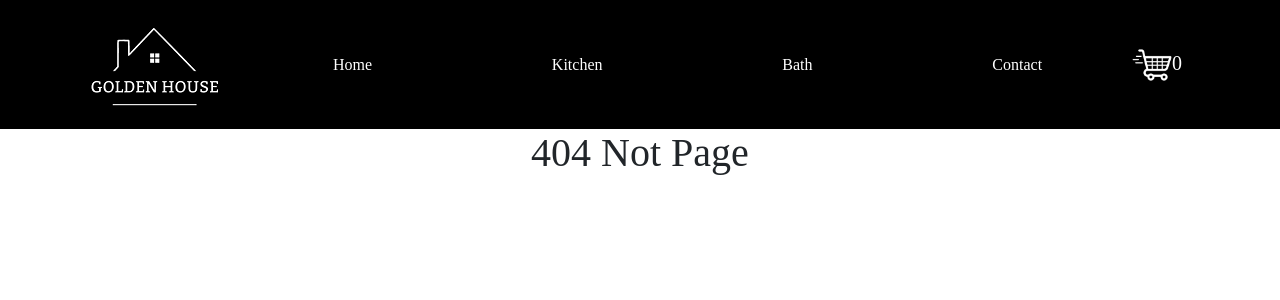
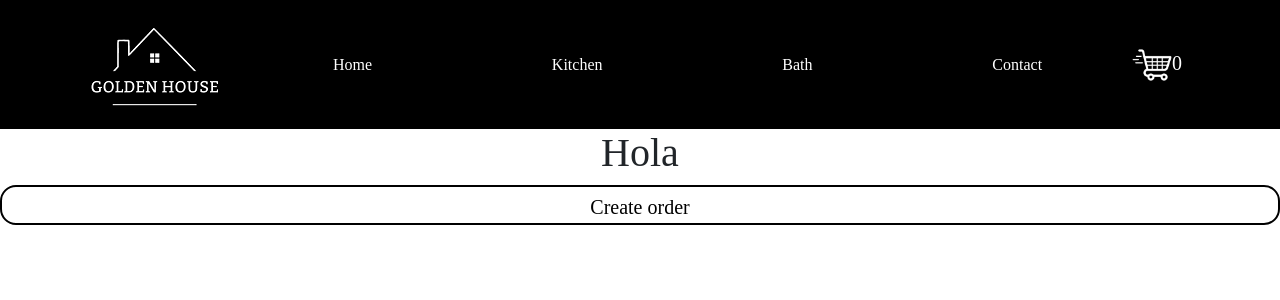
Before and after one commit to Marilinaroman/goldenhouse, a React (Create React App) app: page /Checkout in a window 1280 px wide. Before the commit this address had no page. Shown: the top 300 px of the page. Built offline with nearby package versions, Linux system fonts and the light colour scheme.

Commit message:
version 1.6: starting to create order

```diff
--- a/src/App.js
+++ b/src/App.js
@@ -5,7 +5,8 @@ import ItemListContainer from './components/ItemListContainer/ItemListContainer'
 import ItemDetailContainer from './components/ItemDetailContainer/ItemDetailContainer';
 import CartDetail from './components/Cart/Cart';
 import { CartContextProvider } from './context/CartContext';
-import { AlertProvider } from './context/Alert'
+import { AlertProvider } from './context/Alert';
+import Checkout from './components/Checkout/Checkout'
 
 function App() {
   return (
@@ -19,6 +20,7 @@ function App() {
               <Route path="Category/:category" element={<ItemListContainer/>} />
               <Route path="Detail/:prodId" element={<ItemDetailContainer/>} />
               <Route path="Cart" element={<CartDetail/>}/>
+              <Route path='/Checkout' element={<Checkout/>}/>
               <Route path="*" element={<h1>404 Not Page</h1>} />
             </Routes>
           </BrowserRouter>
--- a/src/components/Cart/Cart.css
+++ b/src/components/Cart/Cart.css
@@ -13,9 +13,13 @@
 
 }
 .containerButton{
-    width: 100%;
     display: flex;
     justify-content: space-evenly;
+}
+
+.containerButton > button, .containerButton > a{
+    width: auto;
+    margin: 1rem;
 }
 
 .linkProduct, .linkProduct:hover{
--- a/src/components/Cart/Cart.js
+++ b/src/components/Cart/Cart.js
@@ -54,7 +54,7 @@ const CartDetail = () =>{
                         <div className='containerButton'>
                             <button className='col-auto button' onClick={clearCart}>Clear all the cart</button>
                             <Link className='col-auto button' to='/'>Keep buying</Link>
-                            <button className='col-auto button'>Complete your order</button>
+                            <Link to='/Checkout' className='col-auto button'>Complete your order</Link>
                         </div>)}
                     </div>
                 </>)
--- /dev/null
+++ b/src/components/Checkout/Checkout.js
@@ -0,0 +1,88 @@
+import { useContext, useState } from "react"
+import CartContext from "../../context/CartContext"
+
+import {db} from '../../service/firebase'
+import { addDoc, collection, updateDoc, doc, getDocs, query, where, documentId, writeBatch } from "firebase/firestore"
+import { useNavigate } from "react-router-dom"
+
+const Checkout =() =>{
+    const [isLoading, setIsLoading] = useState(false)
+    const {cart, total, clearCart }= useContext(CartContext)
+
+    const navigate = useNavigate()
+    const createOrder = async () =>{
+        setIsLoading(true)
+
+        try{
+            const newOrder = {
+                buyer: {
+                    name: 'mar',
+                    lastName: 'roman',
+                    phone: '12384924',
+                    adress: 'v. de la plaza'
+                },
+                items: cart,
+                total,
+                date: new Date(),
+            }
+
+
+        const ids = cart.map(u => u.id)
+        console.log(ids)
+        const listProducts = collection(db, 'products')
+
+        const prodsFromFirestore = await getDocs(query(listProducts, where(documentId(), 'in', ids)))
+
+        const {docs} = prodsFromFirestore
+
+        const outOfStock = [];
+
+        const batch = writeBatch(db)
+
+        docs.forEach( doc => {
+            const dataDocs = doc.data()
+            const stockDb = dataDocs.stock
+
+            const productsOfCart = cart.find(prod => prod.id === doc.id)
+            const prodQuantity = productsOfCart?.quantity
+
+            if(stockDb >= prodQuantity){
+                batch.update(doc.ref, {stock: stockDb - prodQuantity})
+            } else{
+                outOfStock.push({id: doc.id, ...dataDocs})
+            }
+
+        })
+
+        if (outOfStock.length === 0){
+            await batch.commit()
+
+            const orderRef = collection(db, 'orders')
+            const orderAdd = await addDoc(orderRef, newOrder)
+            console.log(`id ${orderAdd.id}`)
+            clearCart()
+            setTimeout(() => {
+                navigate('/')
+            }, 3000)
+        }
+        }catch (error) {
+            console.log(error)
+        } finally {
+            setIsLoading(false)
+        }
+    }
+
+    if(isLoading) {
+        return <h1>We're creating your order</h1>
+    }
+
+
+    return (
+        <>
+        <h1>Hola</h1>
+        <button className="button" onClick={createOrder}> Create order</button>
+        </>
+    )
+}
+
+export default Checkout
```
